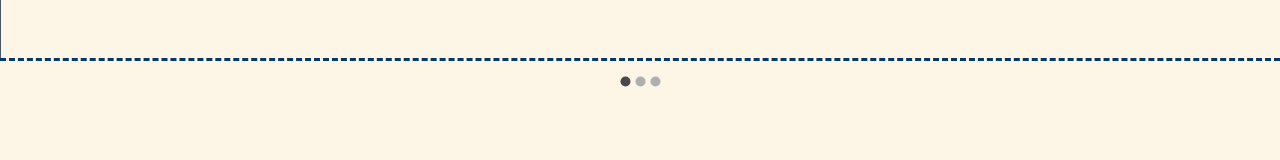
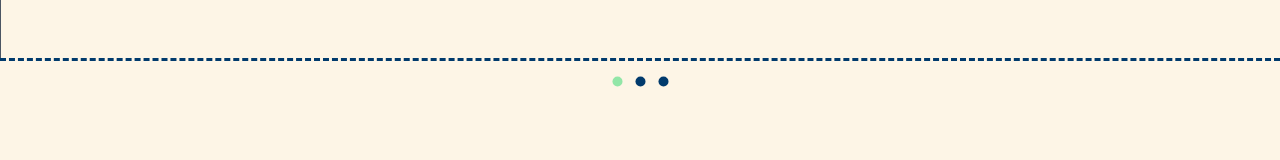
Before and after one commit to AzamHosseinian/Zellular-Ui, a React (Vite) app: page / in a window 1280 px wide. Shown: the part 1455-1615 px from the top of the page. Built offline with nearby package versions, Linux system fonts and the light colour scheme.

Commit message:
update carousel indicator pagination color

```diff
--- a/src/components/Carouseltems/Caruoseltems.tsx
+++ b/src/components/Carouseltems/Caruoseltems.tsx
@@ -140,6 +140,17 @@ const CarouselItems = () => {
             // transition: "background-color 0.3s ease",
           },
         }}
+        indicatorIconButtonProps={{
+          style: {
+            padding: "4px",
+            color: "#003A6C", // Default indicator color
+          },
+        }}
+        activeIndicatorIconButtonProps={{
+          style: {
+            color: "#92E6A7", // Active indicator color
+          },
+        }}
       >
         {slides.map((item) => (
           <Item key={item.id} item={item} />
```
